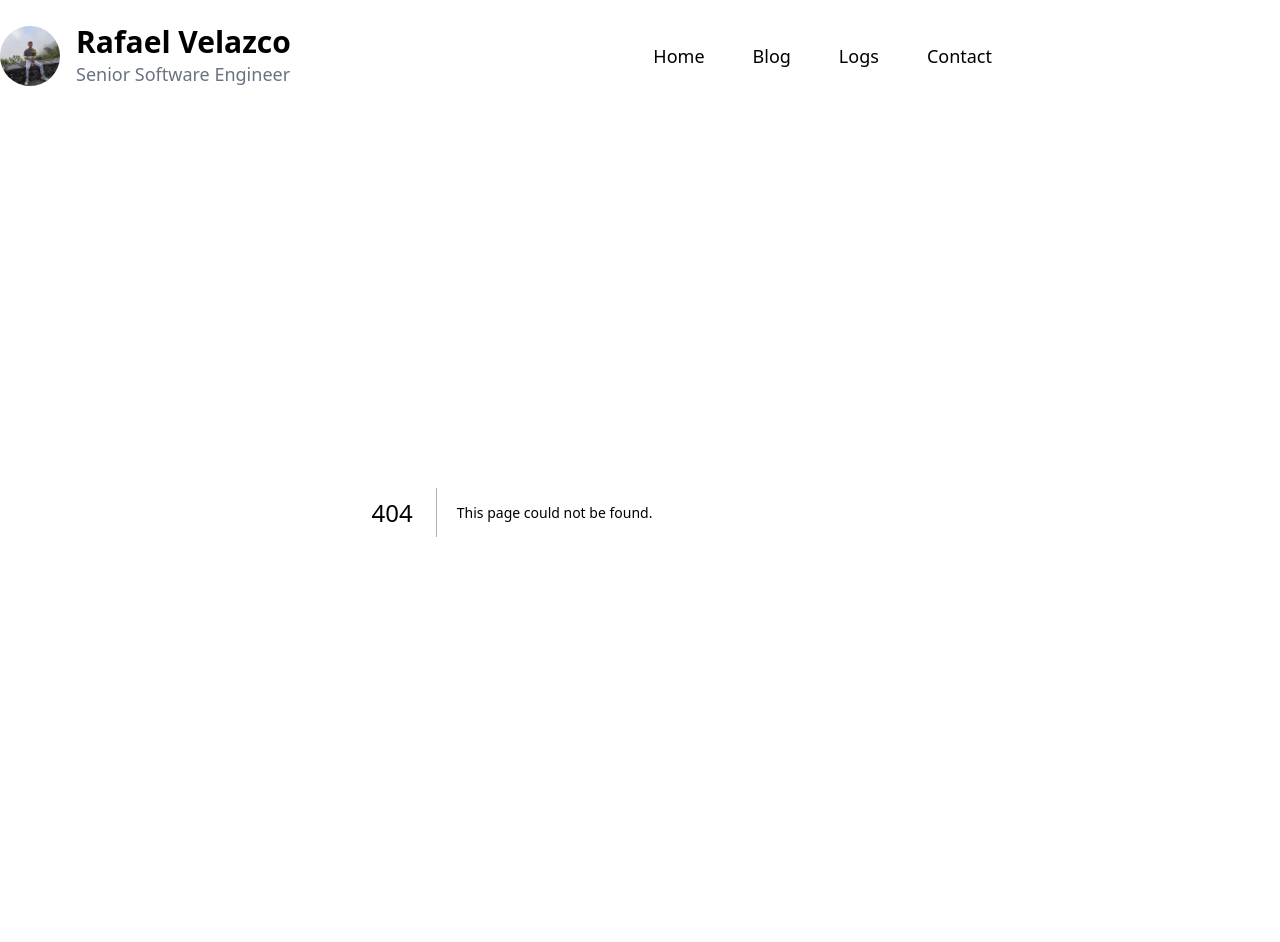
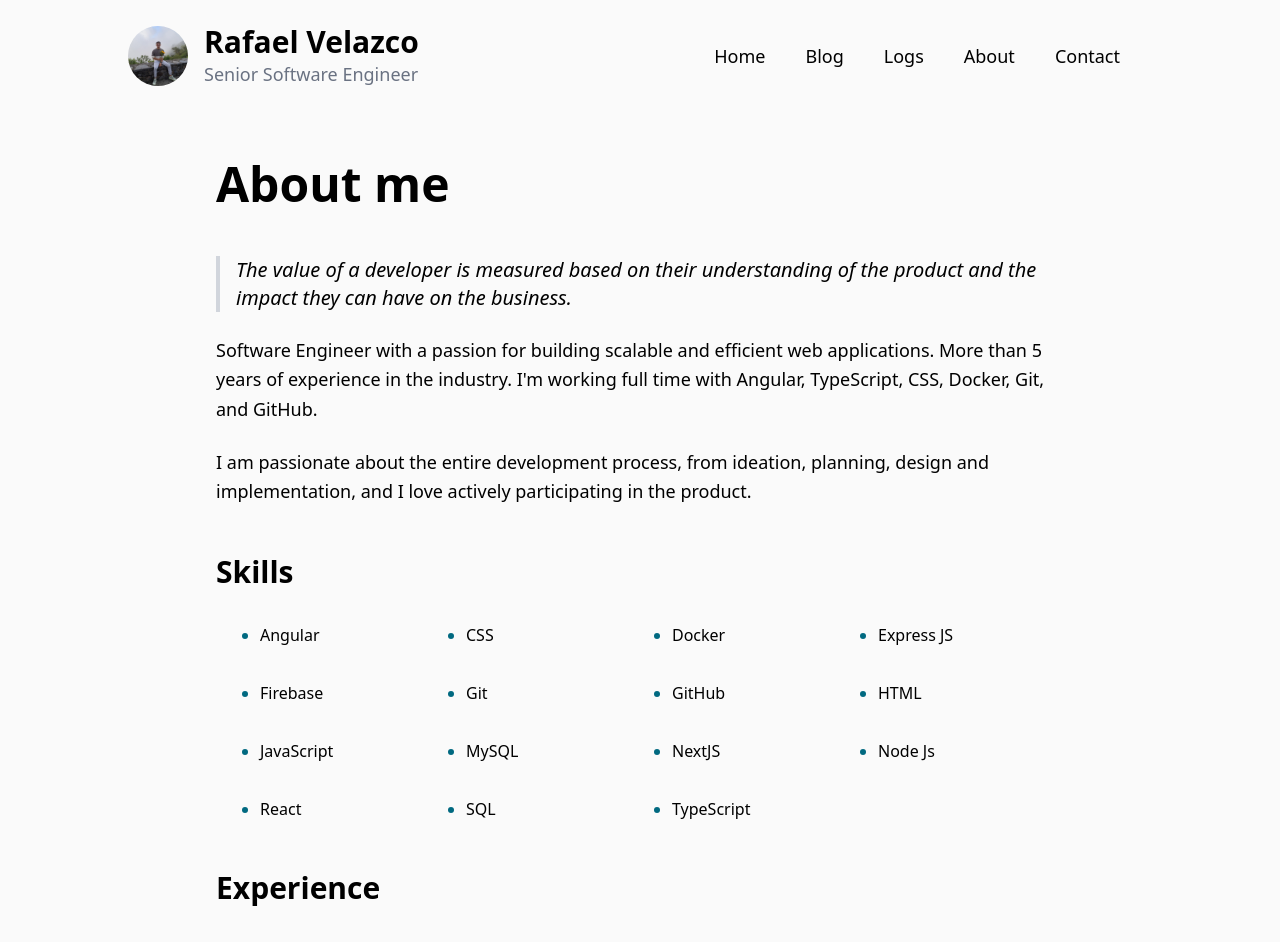
Before and after one commit to rjvelazco/rjvelazco-v2, a Next.js app: page /about in a window 1280 px wide. Before the commit this address had no page. Shown: the top 942 px of the page. Before the commit the page ends 912 px from the top, so only its background shows below. Built offline with nearby package versions, Linux system fonts and the light colour scheme.

Commit message:
feat: add About page and update site metadata and navigation

```diff
--- /dev/null
+++ b/src/app/about/page.tsx
@@ -0,0 +1,51 @@
+import { MasonryGrid } from "@components/MasonryGrid";
+import { ExperienceItem } from "@components/ExperienceItem";
+import { Button } from "@components/Button";
+
+import { MY_EXPERIENCE, MY_SKILLS } from "../../data";
+
+export default function Home() {
+  return (
+    <div className="max-w-4xl bg-background mx-auto font-sans flex flex-col gap-12 px-4 sm:px-6 py-8 md:py-12">
+      <section className="space-y-6">
+        <h1 className="text-4xl md:text-5xl font-bold mb-12">About me</h1>
+        <blockquote className="text-lg md:text-xl pl-4 border-l-4 border-gray-300 italic">
+          The value of a developer is measured based on their understanding of
+          the product and the impact they can have on the business.
+        </blockquote>
+        <p className="text-lg leading-relaxed mt-6">
+          Software Engineer with a passion for building scalable and efficient
+          web applications. More than 5 years of experience in the industry. I'm
+          working full time with Angular, TypeScript, CSS, Docker, Git, and
+          GitHub.
+        </p>
+        <p className="text-lg leading-relaxed mt-4">
+          I am passionate about the entire development process, from ideation,
+          planning, design and implementation, and I love actively participating
+          in the product.
+        </p>
+      </section>
+
+      <section aria-labelledby="skills-heading">
+        <h2 id="skills-heading" className="text-3xl font-bold mb-8">
+          Skills
+        </h2>
+        <MasonryGrid items={MY_SKILLS} />
+      </section>
+
+      <section aria-labelledby="experience-heading">
+        <h2 id="experience-heading" className="text-3xl font-bold mb-8">
+          Experience
+        </h2>
+        <div className="flex flex-col gap-8">
+          {MY_EXPERIENCE.map((experience, index) => (
+            <ExperienceItem key={index} {...experience} />
+          ))}
+        </div>
+        <div className="flex justify-end items-center mt-4">
+          <Button href="/path/to/your/asset.pdf" label="Download CV" download />
+        </div>
+      </section>
+    </div>
+  );
+}
--- a/src/app/layout.tsx
+++ b/src/app/layout.tsx
@@ -20,8 +20,8 @@ const geistMono = localFont({
 });
 
 export const metadata: Metadata = {
-  title: "Create Next App",
-  description: "Generated by create next app",
+  title: "Rafael Velazco",
+  description: "Senior Software Engineer",
 };
 
 export default function RootLayout({
--- a/src/layout/NavBar.tsx
+++ b/src/layout/NavBar.tsx
@@ -4,11 +4,12 @@ import Link from "next/link";
 export const NavBar = () => {
   return (
     <nav className="px-6 py-4" aria-label="Main Navigation">
-      <ul className="flex justify-center gap-6 md:gap-8">
+      <ul className="flex justify-center gap-6">
         <NavItem href="/" label="Home" />
         <NavItem href="/blog" label="Blog" />
         <NavItem href="/logs" label="Logs" />
-        <NavItem href="/contact" label="Contact" />
+        <NavItem href="/about" label="About" />
+        <NavItem href="mailto:rjvelazco21@gmail.com" label="Contact" />
       </ul>
     </nav>
   );
```
